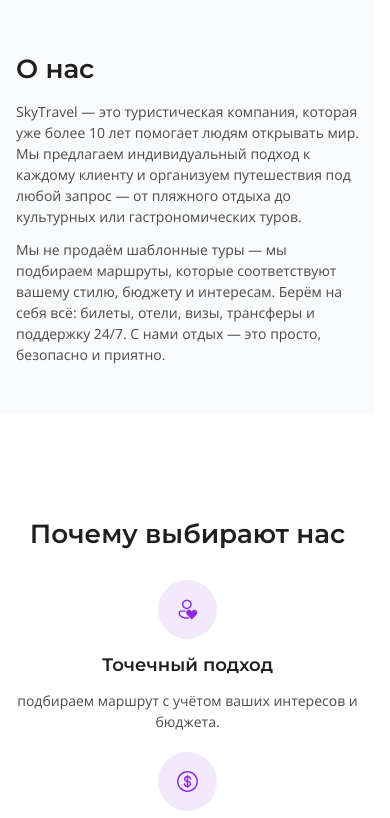
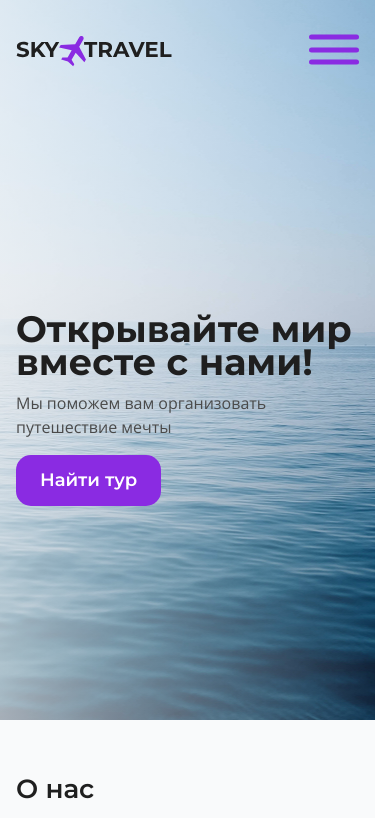
Before and after one commit to Pechenjka0/SkyTravel, a website: page index.html in a window 390 px wide. Shown: the top 818 px of the page. Drawn offline with nearby package versions, Linux system fonts and the light colour scheme.

Commit message:
секция hero и header адаптив

```diff
--- a/index.html
+++ b/index.html
@@ -15,7 +15,7 @@
     <main>
 
 
-        <div class="hero-wrapper visually-hidden">
+        <div class="hero-wrapper">
 
             <header class="header container">
                 <a href="/" class="header__logo logo">
@@ -38,6 +38,13 @@
                         </li>
                     </ul>
                 </nav>
+
+                <button class="header__burger-button burger-button visible-mobile">
+                    <span class="burger__button-line"></span>
+                    <span class="burger__button-line"></span>
+                    <span class="burger__button-line"></span>
+                </button>
+
             </header>
             <section class="hero container" aria-labelledby="hero-title">
                 <div class="hero__main">
--- a/scripts/main.js
+++ b/scripts/main.js
@@ -109,3 +109,15 @@
 };
 
 accordion();
+
+
+document.addEventListener('DOMContentLoaded', function () {
+    const burgerButton = document.querySelector('.header__burger-button');
+    const menu = document.querySelector('.header__menu');
+
+    burgerButton.addEventListener('click', function () {
+        burgerButton.classList.toggle('active');
+        menu.classList.toggle('active');
+        document.body.classList.toggle('no-scroll'); // если нужно отключать прокрутку
+    });
+});
--- a/styles/_globals.scss
+++ b/styles/_globals.scss
@@ -18,7 +18,8 @@
 }
 
 h1, .h1 {
-    font-size: rem(64);
+    @include fluid-text(64, 36);
+    // font-size: rem(64);
     font-weight: 700;
     line-height: 0.9;
 }
--- a/styles/_utils.scss
+++ b/styles/_utils.scss
@@ -21,3 +21,15 @@
         display: none !important;
     }
 }
+
+.no-scroll {
+    position: relative;
+    overflow: hidden;
+
+    &::before {
+        content: '';
+        position: absolute;
+        inset: 0;
+        background: #00000090;
+    }
+}
--- a/styles/_variables.scss
+++ b/styles/_variables.scss
@@ -36,7 +36,8 @@
     --font-family-base: 'Open Sans', sans-serif;
     --font-family-accent: 'Montserrat', sans-serif;
 
-    --section-padding-y: #{rem(100)};
+    // --section-padding-y: #{rem(100)};
+    --section-padding-y: #{fluid(100, 60)};
 
     --container-width: #{rem(1000)};
     --container-padding-x: #{rem(16)};
--- /dev/null
+++ b/styles/blocks/_burger-button.scss
@@ -0,0 +1,23 @@
+@use '../helpers' as *;
+
+.burger__button {
+    &-line {
+        position: absolute;
+        top: 50%;
+        left: 50%;
+        transform: translate(-50%, -50%);
+        width: 100%;
+        height: rem(5);
+        background-color: var(--color-accent);
+        border-radius: var(--border-radius-lg);
+        transition: var(--transition-duration);
+
+        &:nth-child(1) {
+            top: 25%;
+        }
+
+        &:nth-child(3) {
+            top: 75%;
+        }
+    }
+}
--- a/styles/blocks/_button.scss
+++ b/styles/blocks/_button.scss
@@ -21,6 +21,10 @@
         background-color: transparent;
         color: var(--color-accent);
     }
+
+    @include mobile {
+        font-size: rem(18);
+    }
 }
 
 .button--transparent:hover {
--- a/styles/blocks/_header.scss
+++ b/styles/blocks/_header.scss
@@ -15,22 +15,83 @@
 
     padding-block: rem(24);
 
+
     &--light {
         background-color: var(--color-light);
     }
 
     &__menu {
+        transition: var(--transition-duration);
+
         &-list {
             display: flex;
-            column-gap: rem(30);
+            gap: rem(30);
+
+            @include mobile {
+                flex-direction: column;
+            }
         }
 
         &-link {
             color: var(--color-primary);
 
+            @include mobile {
+                color: var(--color-light);
+            }
+
             &.is-active {
                 color: var(--color-accent);
             }
         }
+
+        @include mobile {
+            position: fixed;
+            z-index: 1000;
+            top: 0;
+            right: rem(-450);
+            display: flex;
+            flex-direction: column;
+            justify-content: center;
+            align-items: center;
+            text-align: center;
+            height: 100vh;
+            width: 100%;
+            max-width: rem(450);
+            background-color: var(--color-primary);
+
+
+            &.active {
+                right: 0;
+            }
+        }
+    }
+
+    &__burger-button {
+        @include square(rem(50));
+        position: relative;
+        z-index: 1000;
+        background-color: transparent;
+        border: none;
+        display: none;
+        margin-left: auto;
+
+        &.active .burger__button-line:nth-child(1) {
+            top: 60%;
+            transform: translate(-50%, -50%) rotate(45deg);
+        }
+
+        &.active .burger__button-line:nth-child(2) {
+            opacity: 0;
+        }
+
+        &.active .burger__button-line:nth-child(3) {
+            top: 50%;
+            transform: translate(-50%, 50%) rotate(-45deg);
+        }
+
+
+        @include mobile {
+            display: block;
+        }
     }
 }
--- a/styles/blocks/_hero.scss
+++ b/styles/blocks/_hero.scss
@@ -25,10 +25,19 @@
 
     &__title {
         margin-bottom: rem(16);
+
+        @include mobile {
+            margin-bottom: rem(12);
+        }
     }
 
     &__description {
         font-size: rem(18);
         margin-bottom: rem(24);
+
+        @include mobile {
+            font-size: rem(16);
+            margin-bottom: rem(16);
+        }
     }
 }
--- a/styles/main.scss
+++ b/styles/main.scss
@@ -5,6 +5,7 @@
 @use 'globals';
 
 @use 'blocks/button';
+@use 'blocks/burger-button';
 @use 'blocks/socials-icon';
 @use 'blocks/hero';
 @use 'blocks/header';
```
Also changed, not shown: styles/main.css, 1 other file.
